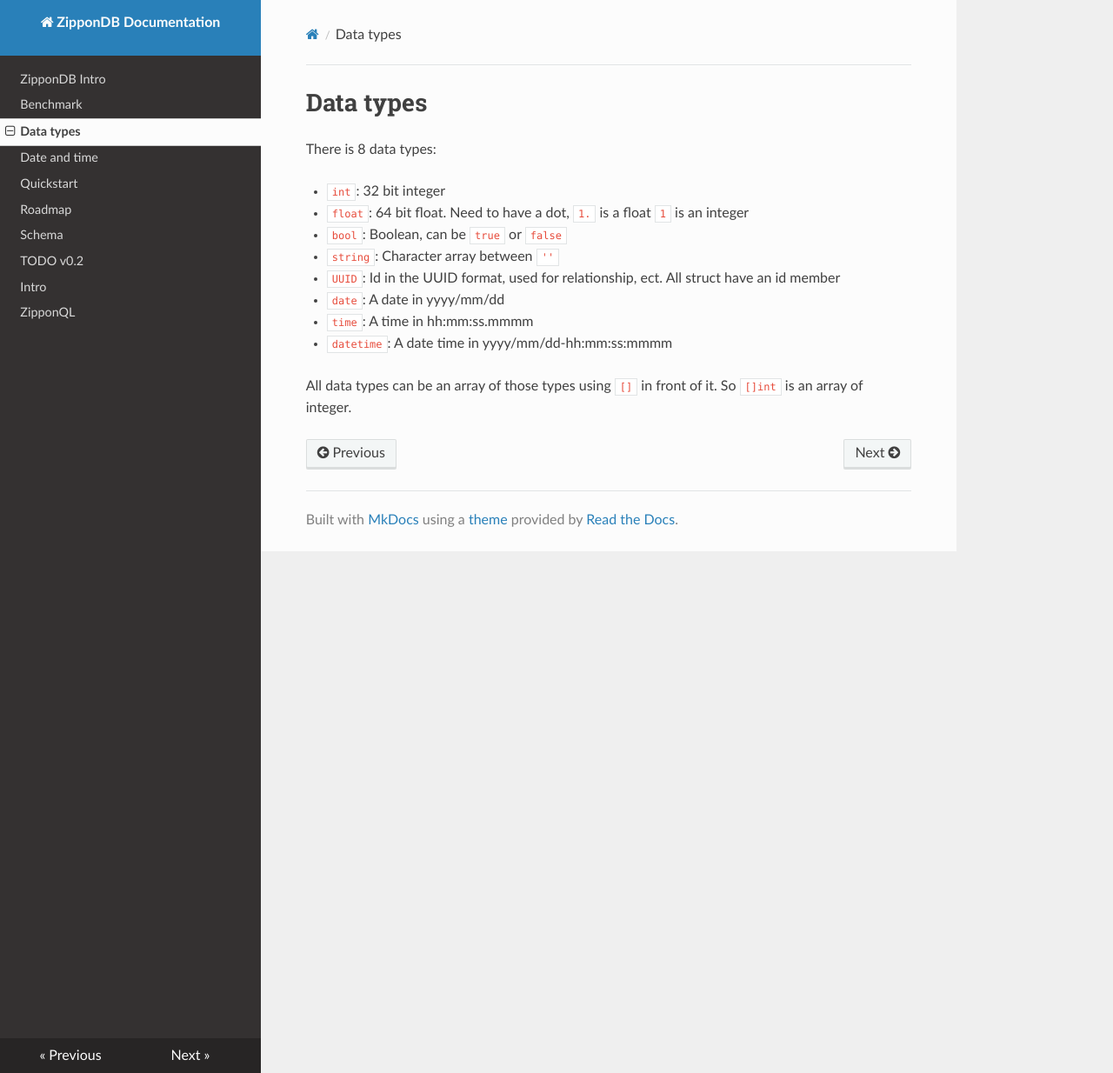
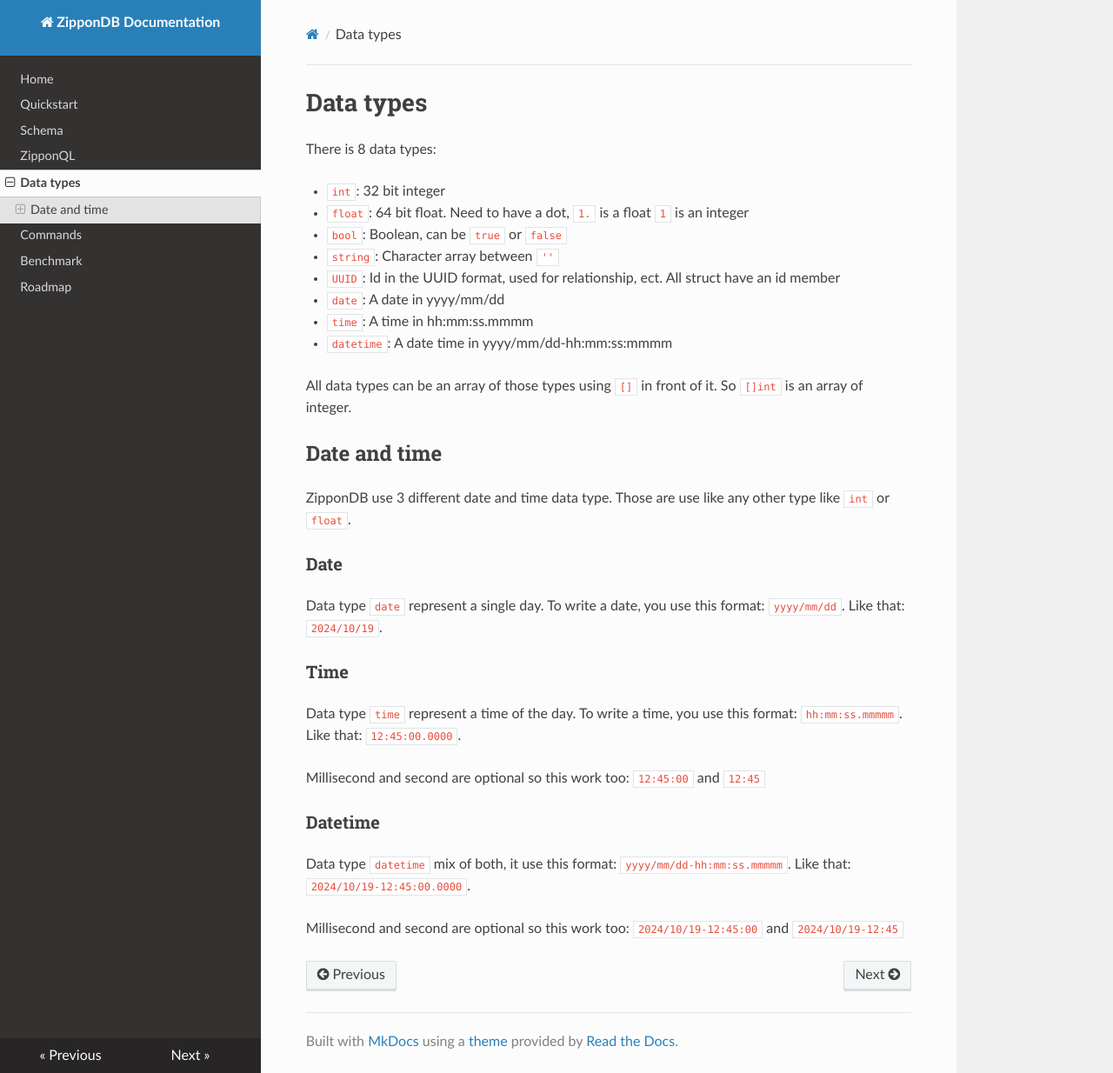
Before and after one commit to MrBounty/ZipponDB, an MkDocs documentation site: the page built from docs/Data type.md, in a window 1280 px wide and 1234 px high. Shown: the whole window at 87% size. Built offline with MkDocs 1.6.1, drawn with Linux system fonts in a browser that asks for light colours; nearby versions of some CDN libraries.

Commit message:
Update Docs

```diff
--- a/docs/Data type.md
+++ b/docs/Data type.md
@@ -12,3 +12,26 @@
 - `datetime`: A date time in yyyy/mm/dd-hh:mm:ss:mmmm
 
 All data types can be an array of those types using `[]` in front of it. So `[]int` is an array of integer.
+
+## Date and time
+
+ZipponDB use 3 different date and time data type. Those are use like any other type like `int` or `float`.
+
+### Date
+
+Data type `date` represent a single day. To write a date, you use this format: `yyyy/mm/dd`.
+Like that: `2024/10/19`.
+
+### Time
+
+Data type `time` represent a time of the day. To write a time, you use this format: `hh:mm:ss.mmmmm`.
+Like that: `12:45:00.0000`.
+
+Millisecond and second are optional so this work too: `12:45:00` and `12:45`
+
+### Datetime
+
+Data type `datetime` mix of both, it use this format: `yyyy/mm/dd-hh:mm:ss.mmmmm`.
+Like that: `2024/10/19-12:45:00.0000`.
+
+Millisecond and second are optional so this work too: `2024/10/19-12:45:00` and `2024/10/19-12:45`
--- a/mkdocs.yml
+++ b/mkdocs.yml
@@ -8,3 +8,13 @@
   - pymdownx.blocks.caption
 plugins:
   - glightbox
+
+nav:
+  - Home: index.md
+  - Quickstart: Quickstart.md
+  - Schema: Schema.md
+  - ZipponQL: ZiQL.md
+  - Data types: Data type.md
+  - Commands: Commands.md
+  - Benchmark: Benchmark.md
+  - Roadmap: Roadmap.md
```
Also changed, not shown: docs/Date and time.md (deleted, +0 -22 lines), docs/Commands.md (added).
